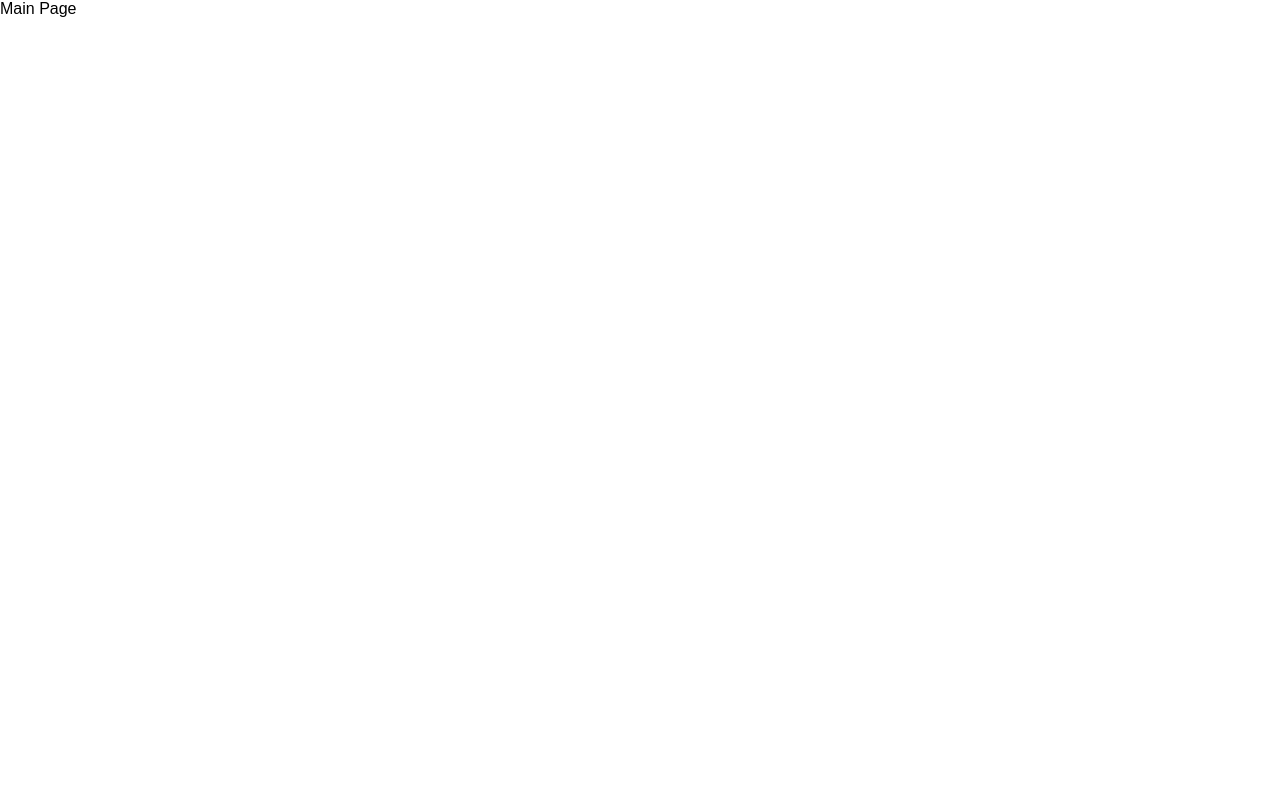
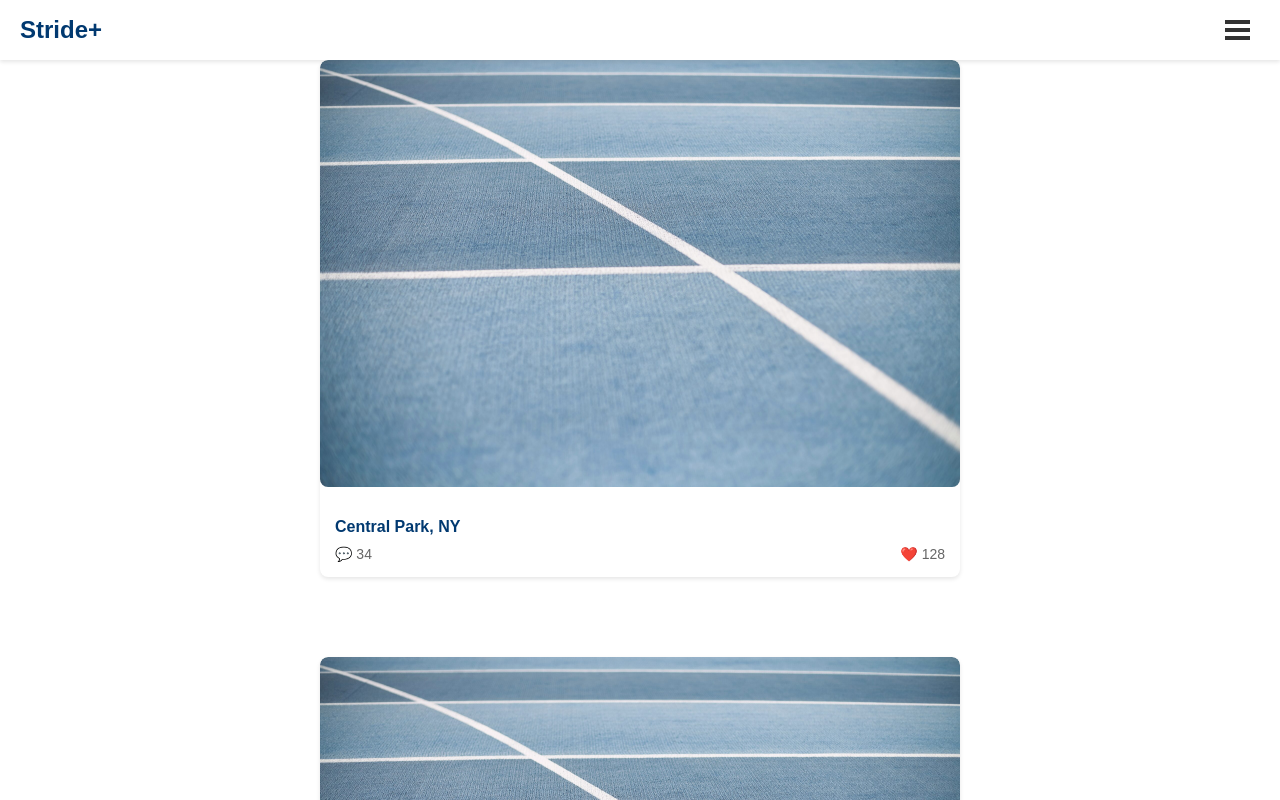
Before and after one commit to baggy102/stride-plus-web, a React (Create React App) app: page /mainpage in a window 1280 px wide. Built offline with nearby package versions, Linux system fonts and the light colour scheme.

Commit message:
feature/mainpage 추가

```diff
--- a/src/App.tsx
+++ b/src/App.tsx
@@ -1,12 +1,8 @@
 import React from 'react';
 import { Route, Routes, Link } from 'react-router-dom';
 import Home from './pages/home'; // Home 컴포넌트 import
-import './App.css';
-
-// 예시로 추가할 MainPage 컴포넌트
-const MainPage = () => {
-  return <div>Main Page</div>;
-};
+import MainPage from './pages/main';
+import './styles/App.css';
 
 function App() {
   return (
--- /dev/null
+++ b/src/components/header.tsx
@@ -0,0 +1,34 @@
+import React, { useState } from 'react';
+import { useNavigate } from 'react-router-dom'; // useNavigate import
+
+const Header: React.FC = () => {
+  const [isMenuOpen, setIsMenuOpen] = useState(false);
+  const navigate = useNavigate(); // useNavigate 훅 사용
+
+  const toggleMenu = () => {
+    setIsMenuOpen(!isMenuOpen);
+  };
+
+  return (
+    <header>
+      <h1>Stride+</h1>
+
+      {/* 햄버거 메뉴 버튼 */}
+      <button className="menu-toggle" onClick={toggleMenu}>
+        <span className="bar"></span>
+        <span className="bar"></span>
+        <span className="bar"></span>
+      </button>
+
+      {/* 메뉴가 열렸을 때 나타날 메뉴 */}
+      {isMenuOpen && (
+        <div className="menu">
+          <a href="/signup">Signup</a>
+          <a href="/signin">Signin</a>
+        </div>
+      )}
+    </header>
+  );
+};
+
+export default Header;
--- a/src/pages/home.tsx
+++ b/src/pages/home.tsx
@@ -1,14 +1,9 @@
-// src/Home.tsx
-import React, { useState } from 'react';
+import React from 'react';
 import { useNavigate } from 'react-router-dom'; // useNavigate import
+import Header from '../components/header'; // Header 컴포넌트 import
 
 const Home = () => {
-  const [isMenuOpen, setIsMenuOpen] = useState(false);
   const navigate = useNavigate(); // useNavigate 훅 사용
-
-  const toggleMenu = () => {
-    setIsMenuOpen(!isMenuOpen);
-  };
 
   // main 부분 클릭 시 /mainpage로 이동하는 함수
   const handleMainClick = () => {
@@ -17,24 +12,7 @@ const Home = () => {
 
   return (
     <div>
-      <header>
-        <h1>Stride+</h1>
-
-        {/* 햄버거 메뉴 버튼 */}
-        <button className="menu-toggle" onClick={toggleMenu}>
-          <span className="bar"></span>
-          <span className="bar"></span>
-          <span className="bar"></span>
-        </button>
-
-        {/* 메뉴가 열렸을 때 나타날 메뉴 */}
-        {isMenuOpen && (
-          <div className="menu">
-            <a href="/signup">Signup</a>
-            <a href="/signin">Signin</a>
-          </div>
-        )}
-      </header>
+      <Header /> {/* Header 컴포넌트 사용 */}
 
       <main onClick={handleMainClick}> {/* main 부분 클릭 시 handleMainClick 호출 */}
         <img
--- /dev/null
+++ b/src/pages/main.tsx
@@ -0,0 +1,56 @@
+import React from 'react';
+import '../styles/main.css';
+import Header from '../components/header'; // Header 컴포넌트 import
+
+const posts = [
+  {
+    id: 1,
+    image: process.env.PUBLIC_URL + '/main-running-track.jpg',
+    location: 'Central Park, NY',
+    comments: 34,
+    likes: 128,
+  },
+  {
+    id: 2,
+    image: process.env.PUBLIC_URL + '/main-running-track.jpg',
+    location: 'Golden Gate Park, SF',
+    comments: 12,
+    likes: 56,
+  },
+  {
+    id: 3,
+    image: process.env.PUBLIC_URL + '/main-running-track.jpg',
+    location: '대전시 대흥동',
+    comments: 6,
+    likes: 6,
+  },
+];
+
+const MainPage = () => {
+  return (
+    <div className="main-page-container"> {/* 부모 div에 스타일 적용 */}
+      <Header /> {/* Header 컴포넌트 사용 */}
+
+      <main>
+        {posts.map((post) => (
+          <div key={post.id} className="post-card-container">
+            <div className="post-card">
+              <div className="post-image">
+                <img src={post.image} alt={`Track at ${post.location}`} />
+              </div>
+              <div className="post-details">
+                <p className="post-location">{post.location}</p>
+                <div className="post-interactions">
+                  <span className="post-comments">💬 {post.comments}</span>
+                  <span className="post-likes">❤️ {post.likes}</span>
+                </div>
+              </div>
+            </div>
+          </div>
+        ))}
+      </main>
+    </div>
+  );
+};
+
+export default MainPage;
--- /dev/null
+++ b/src/styles/main.css
@@ -0,0 +1,117 @@
+.main-page-container {
+  display: flex;
+  flex-direction: column; /* 세로로 배치 */
+  align-items: center; /* 내용 중앙 정렬 */
+  width: 100%;
+  margin: 0 auto; /* 화면 중앙 정렬 */
+}
+
+/* 기본 스타일 */
+main {
+  display: flex;
+  flex-direction: column; /* 기본적으로 세로로 배치 */
+  gap: 20px; /* 각 게시물 간 간격 */
+  padding: 20px;
+  margin: 0 auto; /* 화면 중앙 정렬 */
+  box-sizing: border-box;
+  width: 100%; /* 화면 너비의 80%로 설정 */
+  max-width: 800px; /* 최대 너비 800px로 제한 */
+  flex-wrap: wrap; /* 요소가 화면을 넘기지 않도록 wrap 처리 */
+}
+
+.post-card-container {
+  width: 100%; /* 부모 너비에 맞춰 확장 */
+  display: block; /* 가로 배치 방지 */
+}
+
+
+/* 각 포스트 카드 */
+.post-card {
+  background-color: #ffffff;
+  box-shadow: 0 2px 4px rgba(0, 0, 0, 0.1);
+  border-radius: 8px;
+  overflow: hidden;
+  width: 80%; /* 부모 너비에 맞춰 확장 */
+  display: flex;
+  flex-direction: column; /* 이미지와 텍스트를 세로로 배치 */
+  margin: 0 AUTO
+}
+
+/* 이미지 크기 조정 */
+.post-card img {
+  width: 100%;
+  height: auto; /* 비율에 맞춰 자동으로 크기 조정 */
+  display: block;
+}
+
+/* 게시물 상세 내용 */
+.post-details {
+  padding: 15px;
+  display: flex;
+  flex-direction: column; /* 세로로 배치 */
+}
+
+/* 위치 정보 스타일 */
+.post-location {
+  font-size: 16px;
+  font-weight: bold;
+  color: #013970;
+  margin-bottom: 10px;
+}
+
+/* 댓글과 좋아요 정보 */
+.post-interactions {
+  display: flex;
+  justify-content: space-between; /* 댓글과 추천 수를 양쪽에 배치 */
+  font-size: 14px;
+  color: #666666;
+}
+
+.post-interactions span {
+  display: flex;
+  align-items: center;
+  gap: 5px;
+}
+
+.post-interactions span i {
+  font-size: 16px;
+  color: #666666;
+}
+
+/* 반응형 처리 */
+@media (max-width: 1024px) {
+  main {
+    padding: 10px; /* 작은 화면에서 여백 줄이기 */
+  }
+
+  .post-card {
+    padding: 10px; /* 카드의 패딩도 줄여주기 */
+  }
+
+  .post-location {
+    font-size: 14px; /* 위치 정보 폰트 크기 줄이기 */
+  }
+
+  .post-interactions {
+    font-size: 12px; /* 댓글과 좋아요 텍스트 크기 줄이기 */
+  }
+}
+
+/* 모바일 스타일 */
+@media (max-width: 768px) {
+  main {
+    padding: 5px; /* 모바일 화면에서 여백 더욱 줄이기 */
+  }
+
+  .post-card {
+    padding: 8px; /* 모바일에서 카드 패딩 조정 */
+  }
+
+  .post-location {
+    font-size: 12px; /* 위치 정보 폰트 크기 더 줄이기 */
+  }
+
+  .post-interactions {
+    font-size: 10px; /* 댓글과 좋아요 텍스트 크기 더 줄이기 */
+  }
+}
```
Also changed, not shown: src/styles/App.css (renamed from src/App.css).
